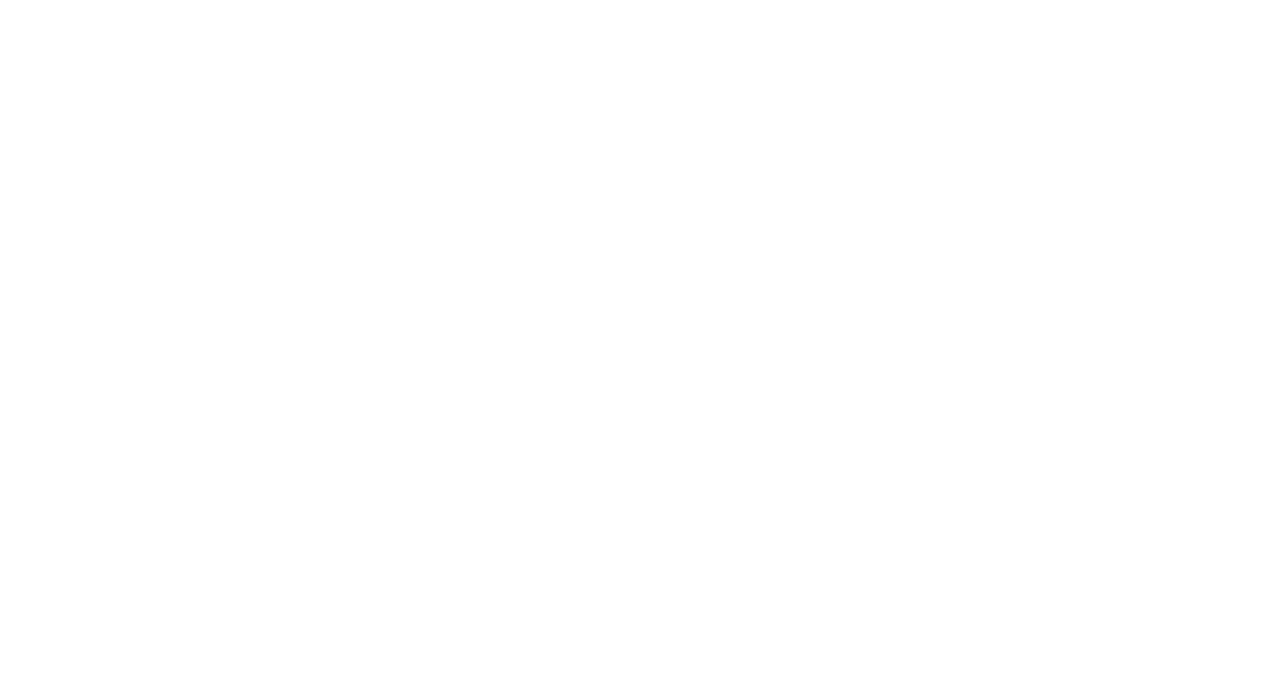
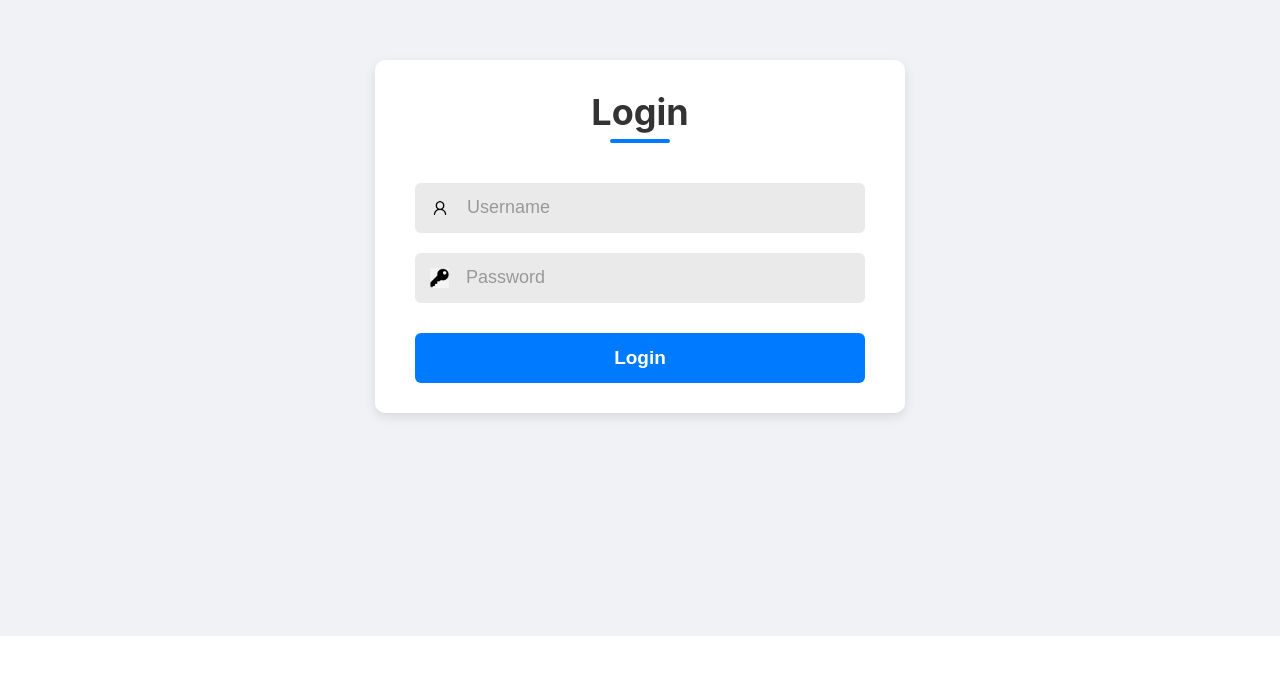
Before and after one commit to 6poiint9/swt-group, a React (Create React App) app in the folder time-management-code/logreg-fr/: page / in a window 1280 px wide. Shown: the part 164-838 px from the top of the page. Built offline with nearby package versions, Linux system fonts and the light colour scheme.

Commit message:
Stabel Version v0.1

```diff
--- a/time-management-code/logreg-fr/src/App.css
+++ b/time-management-code/logreg-fr/src/App.css
@@ -1,38 +1,16 @@
 .App {
-  text-align: center;
+  /* Sag dem App-Container, er soll Flexbox verwenden */
+  display: flex;
+
+  /* Zentriert das Kind (dein Login-Formular) horizontal */
+  align-items: center;
+
+  /* Zentriert das Kind vertikal */
+  justify-content: center;
+
+  /* Stell sicher, dass der Container die volle Bildschirmhöhe einnimmt */
+  min-height: 100vh;
+
+  /* Die Hintergrundfarbe (optional, kannst du ändern) */
+  background-color: #f0f2f5;
 }
-
-.App-logo {
-  height: 40vmin;
-  pointer-events: none;
-}
-
-@media (prefers-reduced-motion: no-preference) {
-  .App-logo {
-    animation: App-logo-spin infinite 20s linear;
-  }
-}
-
-.App-header {
-  background-color: #282c34;
-  min-height: 100vh;
-  display: flex;
-  flex-direction: column;
-  align-items: center;
-  justify-content: center;
-  font-size: calc(10px + 2vmin);
-  color: white;
-}
-
-.App-link {
-  color: #61dafb;
-}
-
-@keyframes App-logo-spin {
-  from {
-    transform: rotate(0deg);
-  }
-  to {
-    transform: rotate(360deg);
-  }
-}
--- a/time-management-code/logreg-fr/src/App.js
+++ b/time-management-code/logreg-fr/src/App.js
@@ -1,10 +1,12 @@
-import logo from './logo.svg';
 import './App.css';
+// 1. Importiere deine Login-Komponente
+import Logreg from './comps/assets/frpg/logreg';
 
 function App() {
   return (
-    <div>
-      <frpg/>
+    <div className="App">
+     {/* 2. Hier rufen wir die Komponente auf */}
+     <Logreg />
     </div>
   );
 }
--- a/time-management-code/logreg-fr/src/comps/assets/frpg/logreg.css
+++ b/time-management-code/logreg-fr/src/comps/assets/frpg/logreg.css
@@ -1,86 +1,129 @@
-.container{
+/* logreg.css (Aktualisiert) */
+
+.container {
   display: flex;
   flex-direction: column;
-    margin: auto;
-    margin-top: 200px;
-    background: white;
-    padding-bottom: 40px;
+  align-items: center;
+  margin: 0 auto;
+  padding: 30px 40px;
+  background: #ffffff;
+  border-radius: 10px;
+  box-shadow: 0 4px 12px rgba(0, 0, 0, 0.1);
+  width: 450px;
 }
 
-.header{
+.header {
   display: flex;
-    flex-direction: colum;
+  flex-direction: column;
   align-items: center;
-    gap: 9px;
+  gap: 5px;
   width: 100%;
-    margin-top: 30px;
+  margin-bottom: 20px;
 }
 
-.text{
-    color: black;
-    font-size: 28px;
+.text {
+  color: #333;
+  font-size: 36px;
   font-weight: 700;
-
 }
 
-.inputs{
-    margin-top: 55px;
-    display:flex;
+.underline {
+  width: 60px;
+  height: 4px;
+  background: #007bff;
+  border-radius: 9px;
+}
+
+/* NEU (F3): Das Formular soll die volle Breite einnehmen */
+.login-form {
+  width: 100%;
+  display: flex;
   flex-direction: column;
 }
 
-.input{
+.inputs {
+  margin-top: 20px;
+  display: flex;
+  flex-direction: column;
+  gap: 20px;
+  width: 100%;
+}
+
+.input {
   display: flex;
   align-items: center;
-    margin: auto;
-    width: 680px;
-    height: 65px;
+  width: 100%;
+  height: 50px;
   background: #eaeaea;
   border-radius: 6px;
 }
 
-.input img{
-    margin: 0px 30px;
+.input img {
+  margin: 0px 15px;
+  width: 20px;
+  height: 20px;
 }
 
-.input input{
-    height: 50px;
-    width: 400px;
+.input input {
+  height: 48px;
+  width: 100%;
   background: transparent;
   border: none;
   outline: none;
-    color: #797979;
-    font-size: 14px;
+  color: #555;
+  font-size: 18px;
 }
 
-.submit-container{
-    display: flex;
-    gap:30px;
-    margin: 60px auto;
+.input input::placeholder {
+  color: #999;
 }
 
-.submit{
-    display: flex;
-    justify-content: center;
-    align-items: center;
-    width: 200px;
-    Height: 45px;
+.submit-container {
+  margin-top: 30px;
+  width: 100%;
+}
+
+.submit {
+  width: 100%;
+  height: 50px;
+  background: #007bff;
   color: #fff;
-    background: gray ;
-    border-radius: 50px;
+  border: none;
+  border-radius: 6px;
   font-size: 19px;
   font-weight: 700;
+  cursor: pointer;
+  transition: background-color 0.2s ease;
 }
 
-.submit{
-    display: flex;
-    justify-content: center;
-    align-items: center;
-    width: 200px;
-    Height: 45px;
-    color: #fff;
-    background: gray ;
-    border-radius: 50px;
-    font-size: 19px;
-    font-weight: 700;
+.submit:hover {
+  background: #0056b3;
 }
+
+/* --- NEU (F1): Styling für Benachrichtigungen --- */
+
+/* Basis-Styling für beide Benachrichtigungs-Typen */
+.notify-error,
+.notify-success {
+  width: 100%;
+  padding: 10px;
+  margin-top: 15px;
+  margin-bottom: -5px; /* Etwas näher an die Inputs rücken */
+  border-radius: 5px;
+  text-align: center;
+  font-weight: 500;
+}
+
+/* Roter Hintergrund für Fehler */
+.notify-error {
+  background-color: #f8d7da; /* Helles Rot */
+  color: #721c24; /* Dunkelrot */
+  border: 1px solid #f5c6cb;
+}
+
+/* Grüner Hintergrund für Erfolg */
+.notify-success {
+  background-color: #d4edda; /* Helles Grün */
+  color: #155724; /* Dunkelgrün */
+  border: 1px solid #c3e6cb;
+}
--- a/time-management-code/logreg-fr/src/comps/assets/frpg/logreg.jsx
+++ b/time-management-code/logreg-fr/src/comps/assets/frpg/logreg.jsx
@@ -1,36 +1,115 @@
-import React from 'react'
-import '.LogReg.css'
-import user_icon from '../assets/Icons/user_icon.png'
-import pass_icon from '../assets/Icons/pass_icon.png'
+import React, { useState } from 'react';
+import './logreg.css';
 
-const [action,setAction] = useState("Login");
+import user_icon from '../Icons/user_icon.png';
+import pass_icon from '../Icons/pass_icon.png';
 
-const logreg = () => {
+const Logreg = () => {
+  const [username, setUsername] = useState('');
+  const [password, setPassword] = useState('');
+
+  // F1: State für die Benachrichtigung auf der Seite
+  const [notification, setNotification] = useState('');
+  const [isError, setIsError] = useState(false);
+
+  // handleLogin bleibt die Kern-API-Logik
+  const handleLogin = async () => {
+    // F1: Benachrichtigung beim Start zurücksetzen
+    setNotification('');
+    setIsError(false);
+
+    try {
+      const url = 'http://localhost:3001/api/authenticateUser/login';
+      const response = await fetch(url, {
+        method: 'POST',
+        headers: { 'Content-Type': 'application/json' },
+        body: JSON.stringify({ username, password }),
+      });
+      const data = await response.json();
+
+      if (response.ok && data.success) {
+        // F1: Erfolgs-Benachrichtigung setzen (statt alert)
+        setNotification('Login erfolgreich!');
+        setIsError(false);
+        localStorage.setItem('token', data.token);
+      } else {
+        // F1: Fehler-Benachrichtigung setzen (statt alert)
+        setNotification(`Login fehlgeschlagen: ${data.message}`);
+        setIsError(true);
+        // F2: Passwortfeld bei Fehler leeren
+        setPassword('');
+      }
+    } catch (error) {
+      console.error('Netzwerkfehler:', error);
+      // F1: Netzwerkfehler-Benachrichtigung setzen (statt alert)
+      setNotification('Netzwerkfehler beim Login.');
+      setIsError(true);
+      // F2: Passwortfeld bei Fehler leeren
+      setPassword('');
+    }
+  };
+
+  // F3: Neue handleSubmit-Funktion für das <form>-Element
+  // Diese fängt den "Enter"-Klick ab und verhindert das Neuladen der Seite
+  const handleSubmit = (event) => {
+    event.preventDefault(); // Verhindert das Standard-HTML-Formular-Neuladen
+    handleLogin(); // Führt unsere Login-Logik aus
+  };
+
   return (
-        <div className='container'>
-            <div className='header'>
-                <div className='text'>Login</div>
+    <div className="container">
+
+      <div className="header">
+        <div className="text">Login</div>
         <div className="underline"></div>
       </div>
-            <div className='inputs'>
-                <div className='input'>
-                    <img src="user_icon" alt="" />
-                    <input type="text" placeholder='Username'/>
+
+      {/* F1: Hier wird die Benachrichtigung angezeigt */}
+      {notification && (
+        <div className={isError ? 'notify-error' : 'notify-success'}>
+          {notification}
         </div>
-                <div className='inputs'>
-                    <img src="pass_icon" alt="" />
-                    <input type="password" placeholder='Password' />
+      )}
+
+      {/* F3: Wir nutzen ein <form>-Element mit onSubmit */}
+      <form onSubmit={handleSubmit} className="login-form">
+
+        <div className="inputs">
+          <div className="input">
+            <img src={user_icon} alt="Username" />
+            <input
+              type="text"
+              placeholder="Username"
+              value={username}
+              onChange={(e) => setUsername(e.target.value)}
+              required // Gute Praxis: Felder als erforderlich markieren
+            />
+          </div>
+
+          <div className="input">
+            <img src={pass_icon} alt="Passwort" />
+            <input
+              type="password"
+              placeholder="Password"
+              value={password}
+              onChange={(e) => setPassword(e.target.value)}
+              required // Gute Praxis
+            />
           </div>
         </div>
+
         <div className="submit-container">
-                <div className="submit">Login</div>
-                <button onclick="window.location.href='//api/authinticateUser'">Login</button>
+          {/* F3: Der Button ist jetzt type="submit",
+              dadurch löst er das <form> onSubmit aus (per Klick ODER Enter) */}
+          <button type="submit" className="submit">
+            Login
+          </button>
         </div>
-            <div className="submit-container">
-                <div classname="submit">Change Password</div>
-                <button onclick="window.location.href='/changePassword'">Go to Endpoint</button>
+
+      </form> {/* F3: Ende des Formulars */}
+
     </div>
-        </div>
-    )
-}
-export default logreg;
+  );
+};
+
+export default Logreg;
```
Lines whose indentation alone changed are shown as unchanged.
